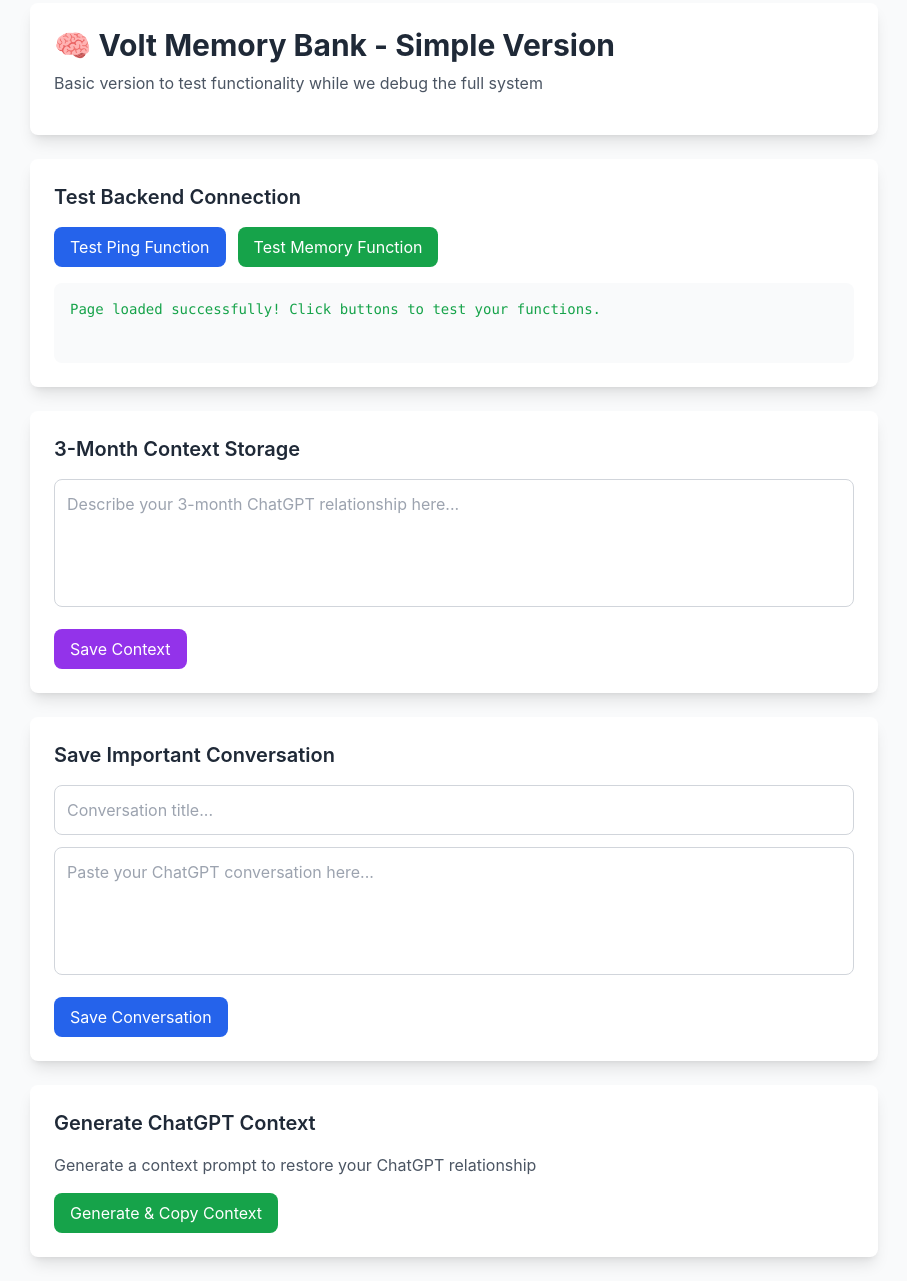
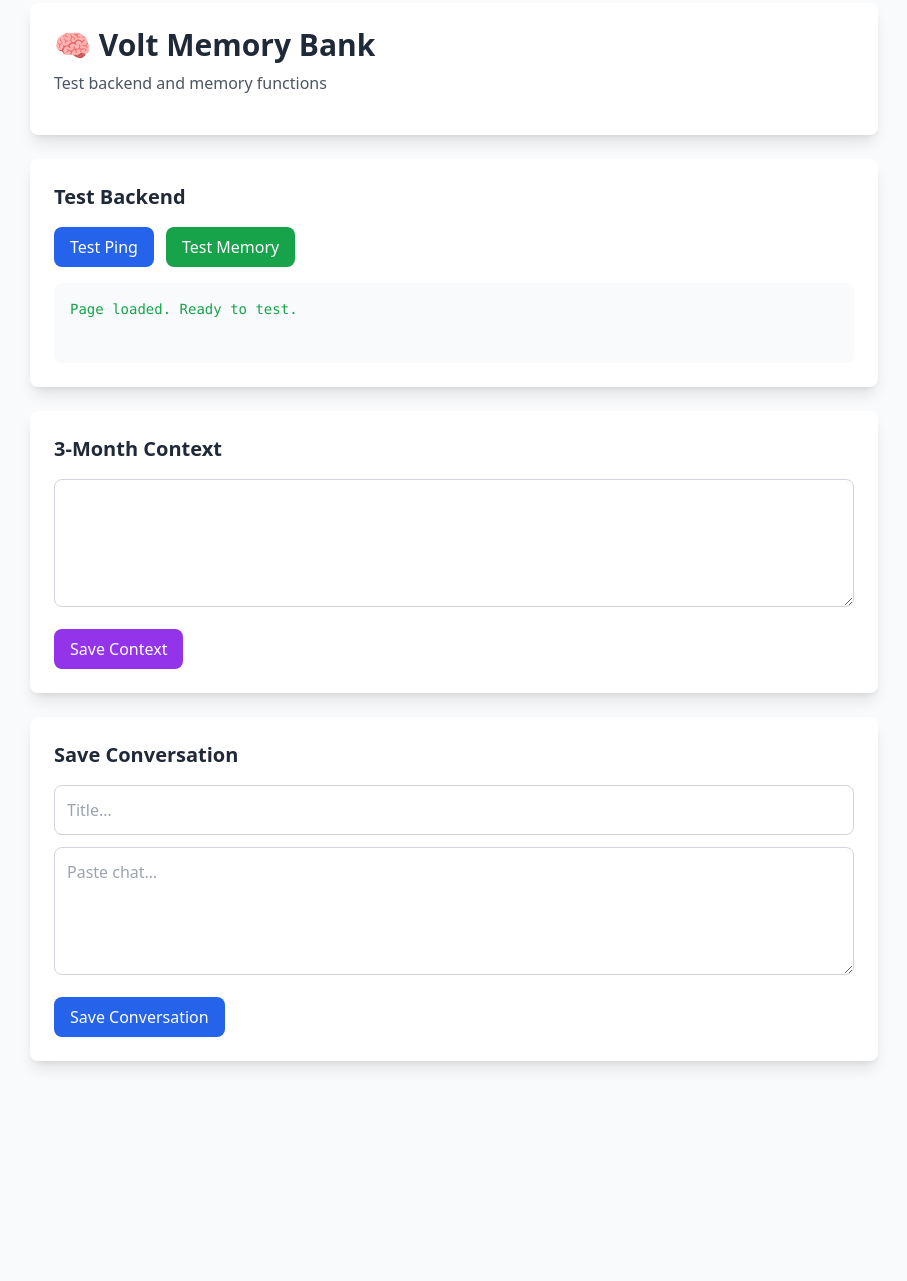
Before and after one commit to robbie2806/fossandvolt-pwa, a plain HTML site: page index.html in a window 1280 px wide. Shown: the part 21-1302 px from the top of the page, without its empty margins (186-1093 px from the left). After the commit the page ends 1130 px from the top, so only its background shows below. Drawn offline with nearby package versions, Linux system fonts and the light colour scheme.

Commit message:
Update index.html

```diff
--- a/index.html
+++ b/index.html
@@ -1,185 +1,109 @@
 <!DOCTYPE html>
 <html lang="en">
 <head>
-  <meta charset="UTF-8" />
+  <meta charset="UTF-8">
   <meta name="viewport" content="width=device-width, initial-scale=1.0"/>
   <title>Volt PWA - Memory Bank</title>
-
-  <!-- PWA Manifest -->
-  <link rel="manifest" href="/manifest.webmanifest" />
-
-  <!-- Meta tags for PWA -->
-  <meta name="theme-color" content="#7c3aed" />
-  <meta name="description" content="Volt PWA with ChatGPT Memory Bank" />
-
-  <!-- Tailwind CSS -->
   <script src="https://cdn.tailwindcss.com"></script>
-
-  <style>
-    body {
-      margin: 0;
-      font-family: -apple-system, BlinkMacSystemFont, 'Segoe UI', 'Roboto', 'Oxygen',
-        'Ubuntu', 'Cantarell', 'Fira Sans', 'Droid Sans', 'Helvetica Neue', sans-serif;
-      -webkit-font-smoothing: antialiased;
-      -moz-osx-font-smoothing: grayscale;
-    }
-  </style>
 </head>
 <body class="bg-gray-50">
   <div class="max-w-4xl mx-auto p-6">
-    <!-- Header -->
     <div class="bg-white rounded-lg shadow-lg p-6 mb-6">
-      <h1 class="text-3xl font-bold text-gray-800 mb-2">🧠 Volt Memory Bank - Simple Version</h1>
-      <p class="text-gray-600 mb-4">Basic version to test functionality while we debug the full system</p>
+      <h1 class="text-3xl font-bold text-gray-800 mb-2">🧠 Volt Memory Bank</h1>
+      <p class="text-gray-600 mb-4">Test backend and memory functions</p>
     </div>
 
-    <!-- Test API Connection -->
+    <!-- Test API -->
     <div class="bg-white rounded-lg shadow-lg p-6 mb-6">
-      <h2 class="text-xl font-semibold text-gray-800 mb-4">Test Backend Connection</h2>
-
+      <h2 class="text-xl font-semibold text-gray-800 mb-4">Test Backend</h2>
       <div class="flex gap-3 mb-4">
-        <button onclick="testPing()" class="bg-blue-600 text-white px-4 py-2 rounded-lg hover:bg-blue-700">
-          Test Ping Function
-        </button>
-
-        <button onclick="testMemory()" class="bg-green-600 text-white px-4 py-2 rounded-lg hover:bg-green-700">
-          Test Memory Function
-        </button>
+        <button onclick="testPing()" class="bg-blue-600 text-white px-4 py-2 rounded-lg hover:bg-blue-700">Test Ping</button>
+        <button onclick="testMemory()" class="bg-green-600 text-white px-4 py-2 rounded-lg hover:bg-green-700">Test Memory</button>
       </div>
-
       <div id="results" class="bg-gray-50 p-4 rounded-lg min-h-20">
-        <p class="text-gray-500">Click buttons to test your functions...</p>
+        <p class="text-gray-500">Click buttons to test…</p>
       </div>
     </div>
 
-    <!-- Simple Memory Bank -->
+    <!-- Context -->
     <div class="bg-white rounded-lg shadow-lg p-6 mb-6">
-      <h2 class="text-xl font-semibold text-gray-800 mb-4">3-Month Context Storage</h2>
-
-      <textarea
-        id="contextSummary"
-        placeholder="Describe your 3-month ChatGPT relationship here..."
-        class="w-full h-32 p-3 border border-gray-300 rounded-lg resize-none focus:ring-2 focus:ring-purple-500 focus:border-purple-500 mb-4"
-      ></textarea>
-
-      <button onclick="saveContext()" class="bg-purple-600 text-white px-4 py-2 rounded-lg hover:bg-purple-700">
-        Save Context
-      </button>
+      <h2 class="text-xl font-semibold text-gray-800 mb-4">3-Month Context</h2>
+      <textarea id="contextSummary" class="w-full h-32 p-3 border border-gray-300 rounded-lg mb-4"></textarea>
+      <button onclick="saveContext()" class="bg-purple-600 text-white px-4 py-2 rounded-lg hover:bg-purple-700">Save Context</button>
     </div>
 
-    <!-- Simple Conversation Storage -->
+    <!-- Conversation -->
     <div class="bg-white rounded-lg shadow-lg p-6 mb-6">
-      <h2 class="text-xl font-semibold text-gray-800 mb-4">Save Important Conversation</h2>
-
-      <input
-        type="text"
-        id="conversationTitle"
-        placeholder="Conversation title..."
-        class="w-full p-3 border border-gray-300 rounded-lg focus:ring-2 focus:ring-blue-500 focus:border-blue-500 mb-3"
-      />
-
-      <textarea
-        id="conversationContent"
-        placeholder="Paste your ChatGPT conversation here..."
-        class="w-full h-32 p-3 border border-gray-300 rounded-lg resize-none focus:ring-2 focus:ring-blue-500 focus:border-blue-500 mb-4"
-      ></textarea>
-
-      <button onclick="saveConversation()" class="bg-blue-600 text-white px-4 py-2 rounded-lg hover:bg-blue-700">
-        Save Conversation
-      </button>
-    </div>
-
-    <!-- Context Generator -->
-    <div class="bg-white rounded-lg shadow-lg p-6">
-      <h2 class="text-xl font-semibold text-gray-800 mb-4">Generate ChatGPT Context</h2>
-      <p class="text-gray-600 mb-4">Generate a context prompt to restore your ChatGPT relationship</p>
-
-      <button onclick="generateContext()" class="bg-green-600 text-white px-4 py-2 rounded-lg hover:bg-green-700">
-        Generate & Copy Context
-      </button>
+      <h2 class="text-xl font-semibold text-gray-800 mb-4">Save Conversation</h2>
+      <input id="conversationTitle" placeholder="Title…" class="w-full p-3 border border-gray-300 rounded-lg mb-3"/>
+      <textarea id="conversationContent" placeholder="Paste chat…" class="w-full h-32 p-3 border border-gray-300 rounded-lg mb-4"></textarea>
+      <button onclick="saveConversation()" class="bg-blue-600 text-white px-4 py-2 rounded-lg hover:bg-blue-700">Save Conversation</button>
     </div>
   </div>
 
   <script>
-    // ------------ Volt helpers ------------
-    function getSessionId() {
-      let id = localStorage.getItem("volt_session_id");
-      if (!id) { id = crypto.randomUUID(); localStorage.setItem("volt_session_id", id); }
-      return id;
-    }
-    function api(path) { return `/api${path}`; } // use your /api/* redirect
-
-    // ------------ UI helper ------------
     function updateResults(message, isError = false) {
       const results = document.getElementById('results');
       results.innerHTML = `<pre class="${isError ? 'text-red-600' : 'text-green-600'} whitespace-pre-wrap text-sm">${message}</pre>`;
     }
 
-    // ------------ Tests ------------
+    // ✅ working ping
     async function testPing() {
       try {
-        updateResults('Testing ping function...');
-        const response = await fetch(api('/ping'));
-        const data = await response.json();
-        updateResults(`✅ Ping successful:\n${JSON.stringify(data, null, 2)}`);
-      } catch (error) {
-        updateResults(`❌ Ping failed: ${error.message}`, true);
+        updateResults('Testing ping…');
+        const res = await fetch('/.netlify/functions/ping');
+        const data = await res.json();
+        updateResults(`✅ Ping: ${JSON.stringify(data, null, 2)}`);
+      } catch (err) {
+        updateResults(`❌ Ping failed: ${err.message}`, true);
       }
     }
 
+    // ✅ fixed memory
     async function testMemory() {
       try {
-        updateResults('Testing memory function...');
-        const response = await fetch(api('/memory'), {
+        updateResults('Testing memory…');
+        const res = await fetch('/.netlify/functions/memory', {
           method: 'POST',
           headers: {
             'Content-Type': 'application/json',
-            'X-Volt-User': getSessionId()
+            'X-Volt-User': 'volt-web-test'
           },
           body: JSON.stringify({
             type: 'note',
-            text: 'Test memory entry from button',
-            meta: { origin: 'ui', ts: new Date().toISOString() }
+            text: 'Test memory entry',
+            meta: { origin: 'button' }
           })
         });
-        const data = await response.json();
+        const data = await res.json();
         if (data.ok) {
-          updateResults(`✅ Memory saved:\n${JSON.stringify(data.entry, null, 2)}`);
+          updateResults(`✅ Memory saved: ${JSON.stringify(data.entry, null, 2)}`);
         } else {
-          updateResults(`❌ Memory save failed: ${data.error || 'Unknown error'}`, true);
+          updateResults(`❌ Memory error: ${data.error || 'Unknown'}`, true);
         }
-      } catch (error) {
-        updateResults(`❌ Memory function failed: ${error.message}`, true);
+      } catch (err) {
+        updateResults(`❌ Memory failed: ${err.message}`, true);
       }
     }
 
-    // ------------ Saves ------------
     async function saveContext() {
       try {
         const content = document.getElementById('contextSummary').value;
-        if (!content.trim()) return updateResults('❌ Please enter some context first', true);
+        if (!content.trim()) return updateResults('❌ Enter context first', true);
 
-        updateResults('Saving context...');
-        const response = await fetch(api('/memory'), {
+        const res = await fetch('/.netlify/functions/memory', {
           method: 'POST',
           headers: {
             'Content-Type': 'application/json',
-            'X-Volt-User': getSessionId()
+            'X-Volt-User': 'volt-web-test'
           },
-          body: JSON.stringify({
-            type: 'context-summary',
-            text: content,
-            meta: { source: 'context-box' }
-          })
+          body: JSON.stringify({ type: 'context-summary', text: content })
         });
-        const data = await response.json();
-        if (data.ok) {
-          updateResults('✅ Context saved successfully!');
-        } else {
-          updateResults(`❌ Failed to save: ${data.error || 'Unknown error'}`, true);
-        }
-      } catch (error) {
-        updateResults(`❌ Error saving context: ${error.message}`, true);
+        const data = await res.json();
+        if (data.ok) updateResults('✅ Context saved!');
+        else updateResults(`❌ Context error: ${data.error || 'Unknown'}`, true);
+      } catch (err) {
+        updateResults(`❌ Save context failed: ${err.message}`, true);
       }
     }
 
@@ -187,65 +111,35 @@
       try {
         const title = document.getElementById('conversationTitle').value;
         const content = document.getElementById('conversationContent').value;
-        if (!title.trim() || !content.trim()) return updateResults('❌ Please enter both title and content', true);
+        if (!title.trim() || !content.trim()) return updateResults('❌ Enter title & content', true);
 
-        updateResults('Saving conversation...');
-        const response = await fetch(api('/memory'), {
+        const res = await fetch('/.netlify/functions/memory', {
           method: 'POST',
           headers: {
             'Content-Type': 'application/json',
-            'X-Volt-User': getSessionId()
+            'X-Volt-User': 'volt-web-test'
           },
           body: JSON.stringify({
             type: 'conversation',
             text: `Title: ${title}\n\n${content}`,
-            meta: { category: 'general', importance: 'medium', tags: [] }
+            meta: { category: 'general' }
           })
         });
-        const data = await response.json();
+        const data = await res.json();
         if (data.ok) {
-          updateResults('✅ Conversation saved successfully!');
+          updateResults('✅ Conversation saved!');
           document.getElementById('conversationTitle').value = '';
           document.getElementById('conversationContent').value = '';
         } else {
-          updateResults(`❌ Failed to save: ${data.error || 'Unknown error'}`, true);
+          updateResults(`❌ Conversation error: ${data.error || 'Unknown'}`, true);
         }
-      } catch (error) {
-        updateResults(`❌ Error saving conversation: ${error.message}`, true);
+      } catch (err) {
+        updateResults(`❌ Save conversation failed: ${err.message}`, true);
       }
     }
 
-    // ------------ Generate & Copy Context ------------
-    async function generateContext() {
-      try {
-        updateResults('Generating context...');
-        const res = await fetch(api('/memory/search?q='), {
-          headers: { 'X-Volt-User': getSessionId() }
-        });
-        const data = await res.json();
-        const items = (data.results || []).slice(0, 20);
-        const context = [
-          'Volt Memory – Quick Context',
-          '---',
-          ...items.map((e, i) => `${i + 1}. [${e.type}] ${e.text}`),
-          '---',
-          'End of context.'
-        ].join('\n');
-
-        if (navigator.clipboard) {
-          await navigator.clipboard.writeText(context);
-          updateResults('✅ Context generated and copied to clipboard!');
-        } else {
-          updateResults(`✅ Context generated:\n${context.substring(0, 200)}...`);
-        }
-      } catch (error) {
-        updateResults(`❌ Error generating context: ${error.message}`, true);
-      }
-    }
-
-    // On load
     document.addEventListener('DOMContentLoaded', () => {
-      updateResults('Page loaded successfully! Click buttons to test your functions.');
+      updateResults('Page loaded. Ready to test.');
     });
   </script>
 </body>
```
